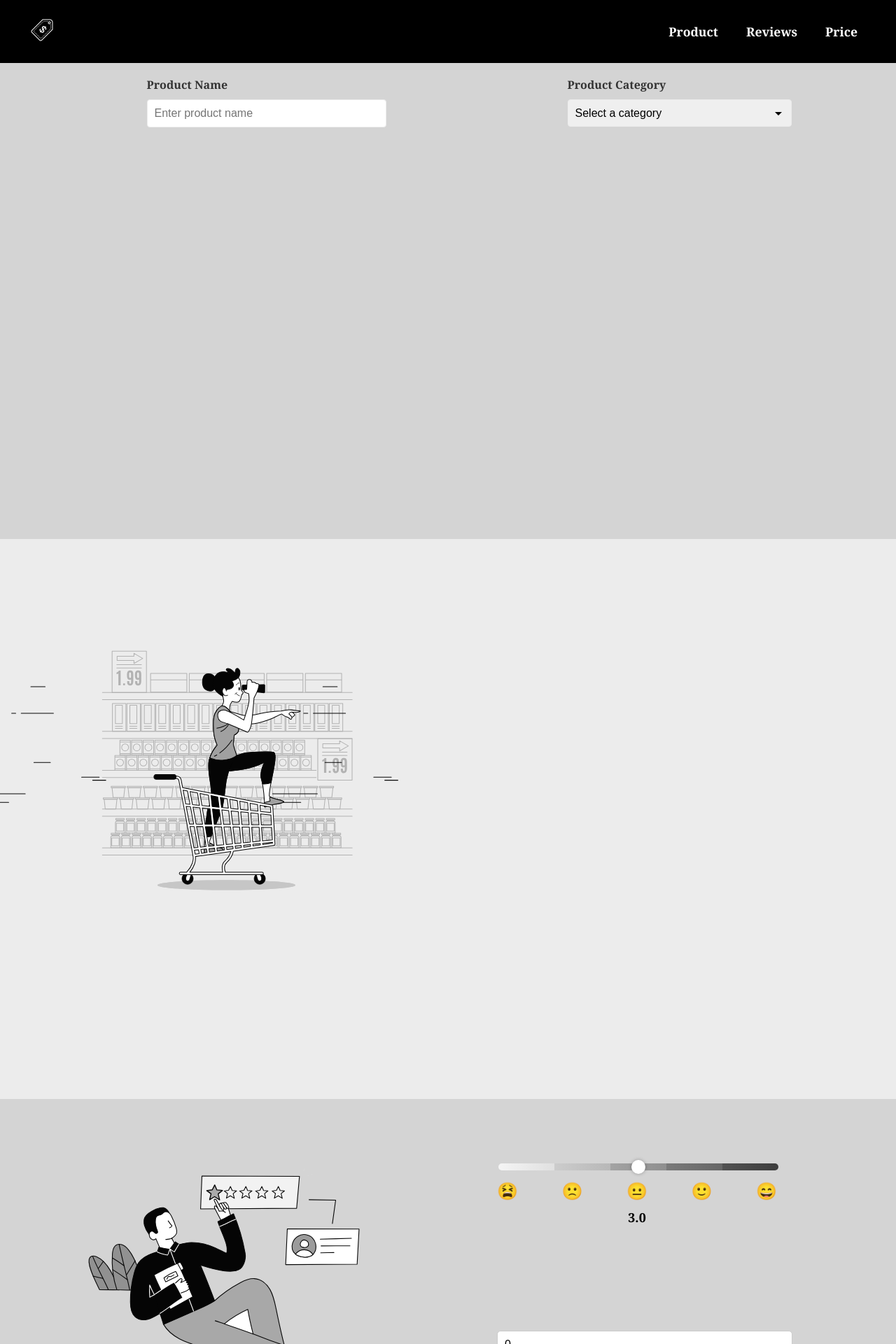
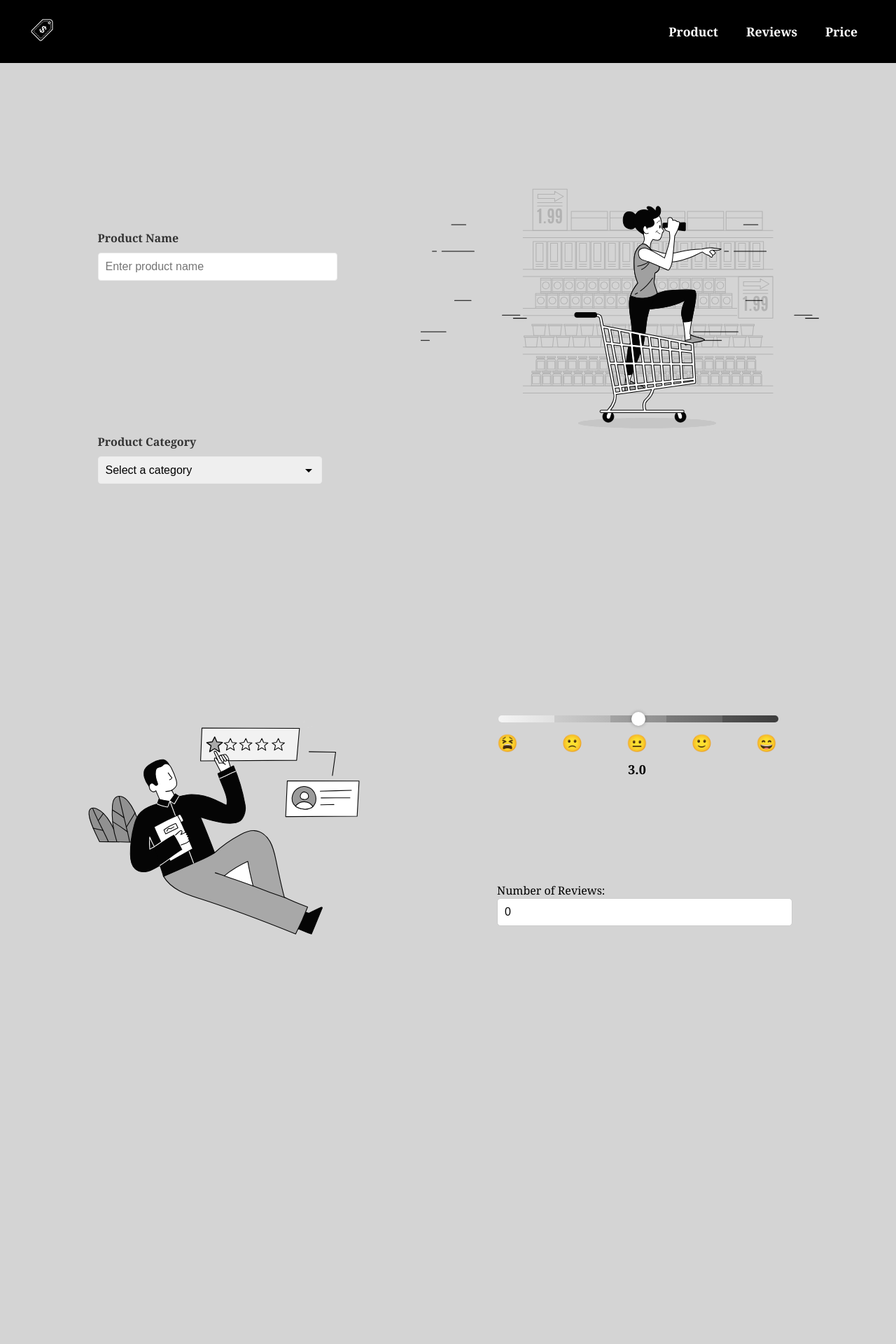
Before and after one commit to vidushichauhan/Optimum-Price-Analyses, an Angular app in the folder optiPrice/: page / in a window 1280 px wide. Shown: the top 1920 px of the page at 70% size. Built offline with nearby package versions, Linux system fonts and the light colour scheme.

Commit message:
edited UI changes

```diff
--- a/optiPrice/src/app/product/product.component.css
+++ b/optiPrice/src/app/product/product.component.css
@@ -4,7 +4,7 @@
   justify-content: space-around;
   padding: 20px;
   background-color: #d4d4d4;
-  min-height: 80vh;
+  min-height: 100vh;
   min-width: 50vw;
   padding-left: 80px;
 }
--- a/optiPrice/src/app/product/product.component.html
+++ b/optiPrice/src/app/product/product.component.html
@@ -1,4 +1,5 @@
 <div class="product-container">
+  <div class="form-container">
   <div class="pName">
     <label for="productName">Product Name</label>
     <input type="text" id="productName" [(ngModel)]="productName" (ngModelChange)="onProductNameChange()" placeholder="Enter product name">
@@ -11,4 +12,8 @@
     </select>
   </div>
   </div>
-    <div class="lottie-container" #lottieContainer></div>
+    <div class="lottie-container" #lottieContainer>
+
+
+    </div>
+  </div>
--- a/optiPrice/src/app/reviews/reviews.component.css
+++ b/optiPrice/src/app/reviews/reviews.component.css
@@ -5,8 +5,11 @@
   align-items: flex-start;
   /* padding: 20px; */
   background-color: #d4d4d4;
-  min-height: 75vh;
-  margin-top: 180px;
+  min-height: 100vh;
+}
+
+.numberOfReviews {
+ font-size: 50px;
 }
 
 .lottie-container {
--- a/optiPrice/src/app/reviews/reviews.component.html
+++ b/optiPrice/src/app/reviews/reviews.component.html
@@ -13,12 +13,15 @@
     </div>
     <div class="rating-value">{{rating | number:'1.1-1'}}</div>
 
-  <div class="comment-container">
+    <div class="comment-container">
+      <label for="numberOfReviews">Number of Reviews:</label>
       <input type="number"
+             id="numberOfComments"
              [(ngModel)]="numberOfComments"
              (input)="validateNumberOfComments()"
              min="1"
              placeholder="Number of comments">
     </div>
+
   </div>
 </div>
```
